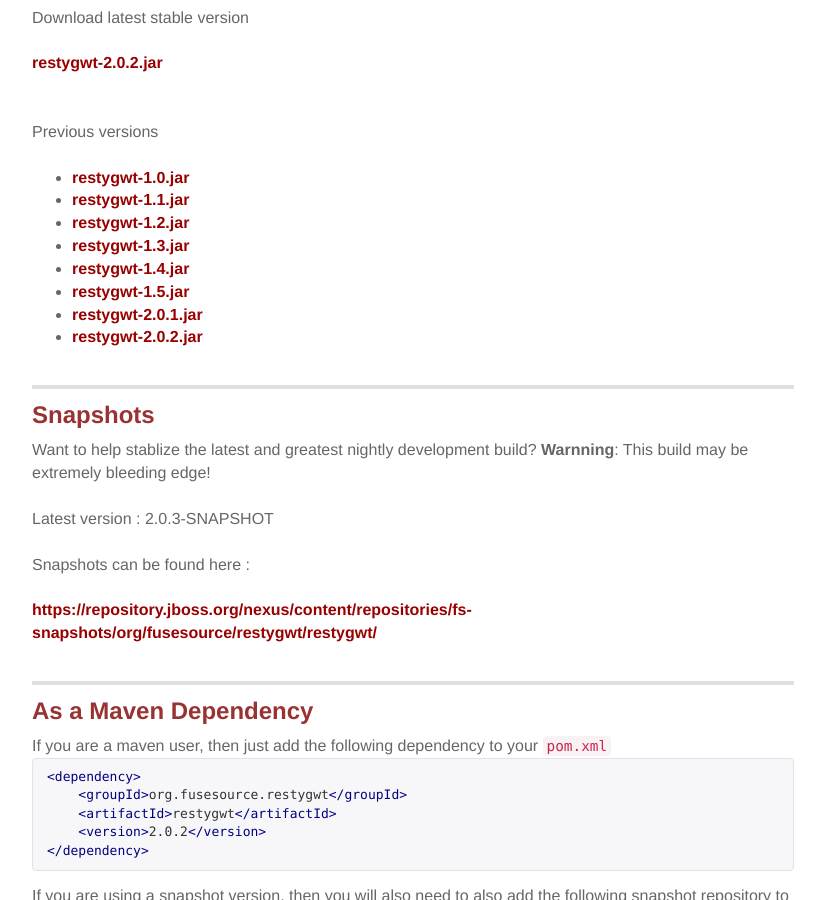
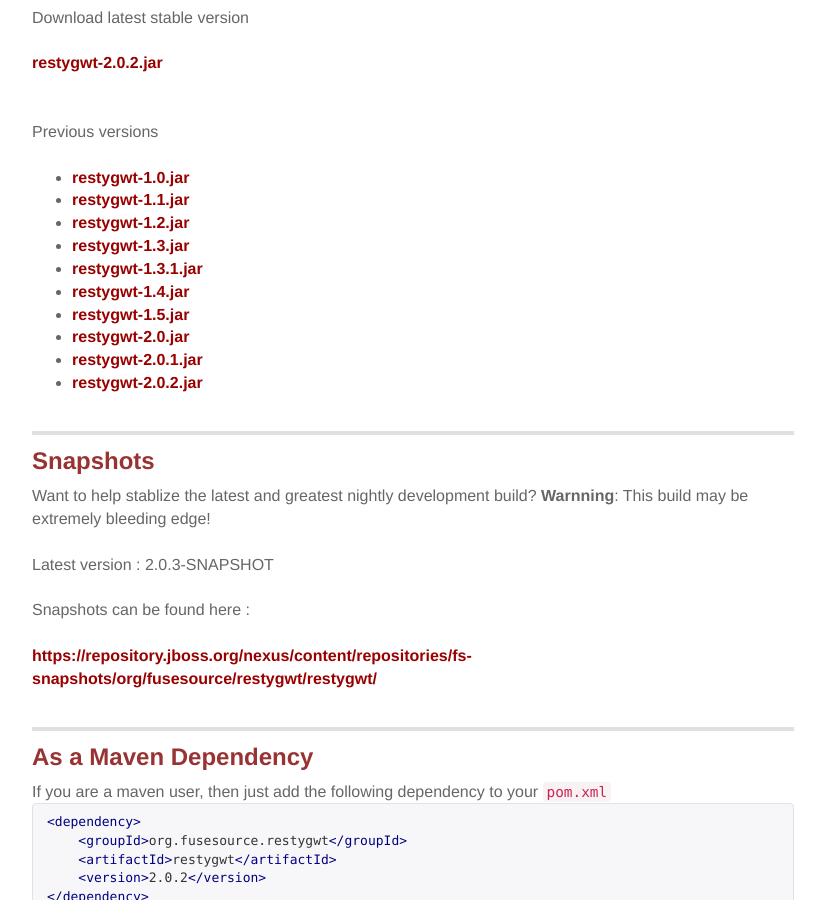
Before and after one commit to BadgerPc/resty-gwt.github.io, a Jekyll site: the page built from download.markdown, in a window 1280 px wide and 900 px high, scrolled down 340 px. Shown: the whole window, without its empty margins (227-1052 px from the left). Built offline with Jekyll 4.4.1, drawn with Linux system fonts in a browser that asks for light colours; Markdown is read by kramdown in place of the engine named in the settings.

Commit message:
add two previous versions

```diff
--- a/_config.yml
+++ b/_config.yml
@@ -6,7 +6,7 @@
 project_id: resty-gwt
 project_snapshot_version: 2.0.3-SNAPSHOT
 project_version: 2.0.2
-project_versions: [1.0,1.1,1.2,1.3,1.4,1.5,2.0.1,2.0.2]
+project_versions: [1.0,1.1,1.2,1.3,1.3.1,1.4,1.5,2.0,2.0.1,2.0.2]
 git_user_url: git://github.com/chirino/resty-gwt.git
 github_page: https://github.com/resty-gwt/
 issue_tracker: https://github.com/resty-gwt/resty-gwt/issues
```
